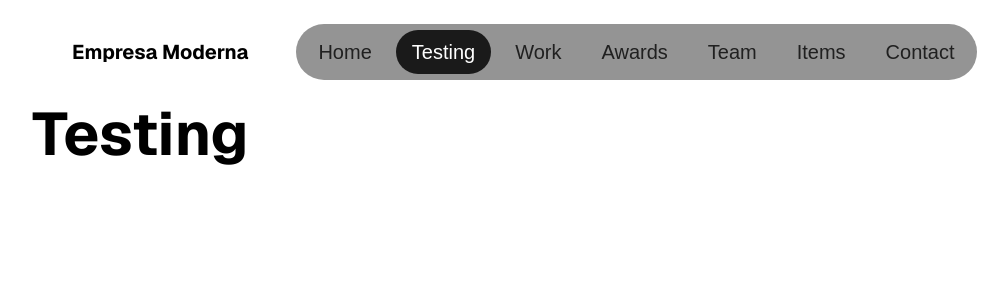
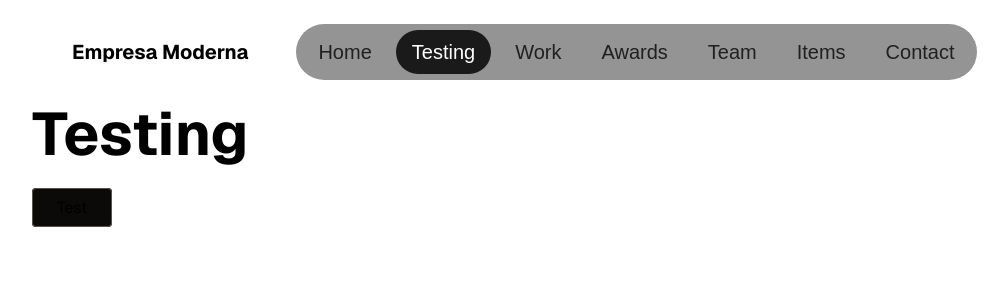
Before and after one commit to sergiomb04/testings-web, a Next.js app in the folder nextjs-web/: page /testing in a window 1280 px wide. Shown: the top 300 px of the page, without its empty margins (0-1008 px from the left). Built offline with nearby package versions, Linux system fonts and the light colour scheme.

Commit message:
starting panel components

```diff
--- /dev/null
+++ b/nextjs-web/src/app/components/button/PanelButton.jsx
@@ -0,0 +1,7 @@
+export default function PanelButton() {
+    return (
+        <a className={"bg-stone-950 hover:bg-stone-800 p-2 rounded-sm border-1 border-stone-600 cursor-pointer"}>
+            <span className={"px-4"}>Test</span>
+        </a>
+    )
+}
--- a/nextjs-web/src/app/testing/page.js
+++ b/nextjs-web/src/app/testing/page.js
@@ -1,9 +1,12 @@
+import PanelButton from "@/app/components/button/PanelButton";
+
 export default function TestingPage() {
 
     return (
         <div>
             <h1 className={"font-bold pb-8"}>Testing</h1>
             {/*<ChatComponent/>*/}
+            <PanelButton />
         </div>
     )
 }
```
